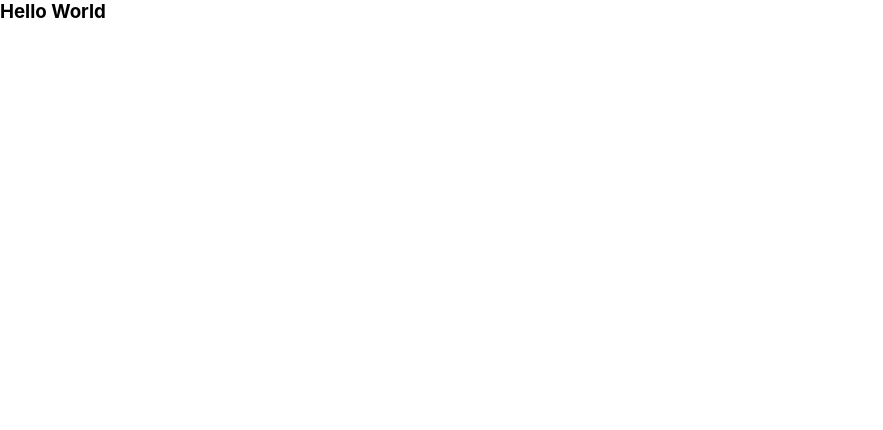
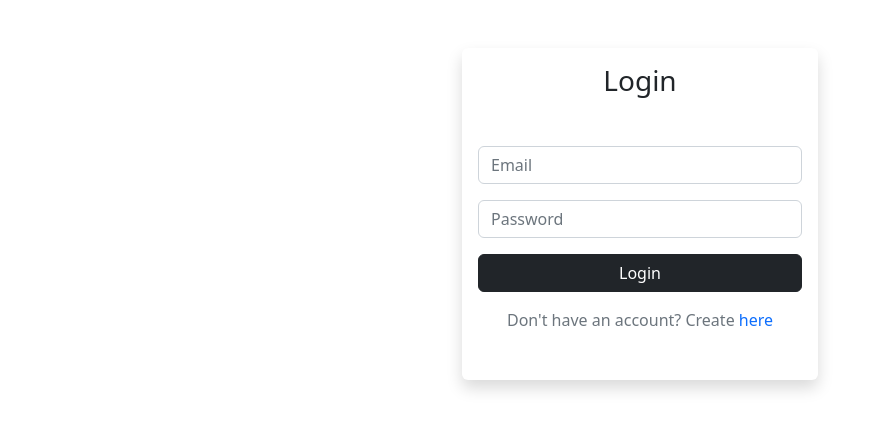
Before and after one commit to ramyabyyu/waysbook-final-task-frontend, a React (Create React App) app: page /auth in a window 1280 px wide. Shown: the top 430 px of the page, without its empty margins (0-883 px from the left). Built offline with nearby package versions, Linux system fonts and the light colour scheme.

Commit message:
Auth Form

```diff
--- a/public/index.html
+++ b/public/index.html
@@ -24,7 +24,7 @@
       work correctly both with client-side routing and a non-root public URL.
       Learn how to configure a non-root public URL by running `npm run build`.
     -->
-    <title>React App</title>
+    <title>WaysBook</title>
   </head>
   <body>
     <noscript>You need to enable JavaScript to run this app.</noscript>
--- a/src/App.js
+++ b/src/App.js
@@ -1,10 +1,17 @@
 import React from "react";
+import { Container } from "react-bootstrap";
+import { Routes, Route } from "react-router-dom";
+import Auth from "./pages/Auth/Auth";
 
 function App() {
   return (
-    <div>
-      <h3>Hello World</h3>
-    </div>
+    <>
+      <Container className="mt-5">
+        <Routes>
+          <Route path="/auth" element={<Auth />} />
+        </Routes>
+      </Container>
+    </>
   );
 }
 
--- a/src/index.js
+++ b/src/index.js
@@ -2,10 +2,14 @@ import React from "react";
 import ReactDOM from "react-dom/client";
 import "./index.css";
 import App from "./App";
+import "bootstrap/dist/css/bootstrap.min.css";
+import { BrowserRouter } from "react-router-dom";
 
 const root = ReactDOM.createRoot(document.getElementById("root"));
 root.render(
   <React.StrictMode>
-    <App />
+    <BrowserRouter>
+      <App />
+    </BrowserRouter>
   </React.StrictMode>
 );
--- /dev/null
+++ b/src/pages/Auth/Auth.jsx
@@ -0,0 +1,65 @@
+import React from "react";
+import { Row, Col, Card, Button, Form } from "react-bootstrap";
+import { useState } from "react";
+import "./Auth.modules.css";
+
+const Auth = () => {
+  const [isRegister, setIsRegister] = useState(false);
+
+  const switchMode = () => {
+    setIsRegister(!isRegister);
+  };
+
+  return (
+    <Row className="justify-content-center">
+      <Col md={4}>
+        <Card className="rounded shadow border-0 p-3">
+          <h3 className="text-center mb-5">
+            {isRegister ? "Create New Account" : "Login"}
+          </h3>
+          <Form>
+            {isRegister && (
+              <div className="mb-3">
+                <Form.Control
+                  name="full_name"
+                  type="text"
+                  placeholder="Full Name"
+                />
+              </div>
+            )}
+            <div className="mb-3">
+              <Form.Control name="email" type="email" placeholder="Email" />
+            </div>
+            <div className="mb-3">
+              <Form.Control
+                name="password"
+                type="password"
+                placeholder="Password"
+              />
+            </div>
+            <div className="mb-3">
+              <Button type="button" variant="dark" className="w-100">
+                {isRegister ? "Create" : "Login"}
+              </Button>
+            </div>
+            <div className="mb-3 d-flex justify-content-center">
+              <p className="text-muted">
+                {isRegister
+                  ? "Already have an account? Login "
+                  : "Don't have an account? Create "}{" "}
+                <span
+                  className="click__here-btn text-primary"
+                  onClick={switchMode}
+                >
+                  here
+                </span>
+              </p>
+            </div>
+          </Form>
+        </Card>
+      </Col>
+    </Row>
+  );
+};
+
+export default Auth;
--- /dev/null
+++ b/src/pages/Auth/Auth.modules.css
@@ -0,0 +1,3 @@
+.click__here-btn {
+  cursor: pointer;
+}
```
Also changed, not shown: package.json (+8 -0 lines), 1 other file (tests, documents, lock files or other folders).
